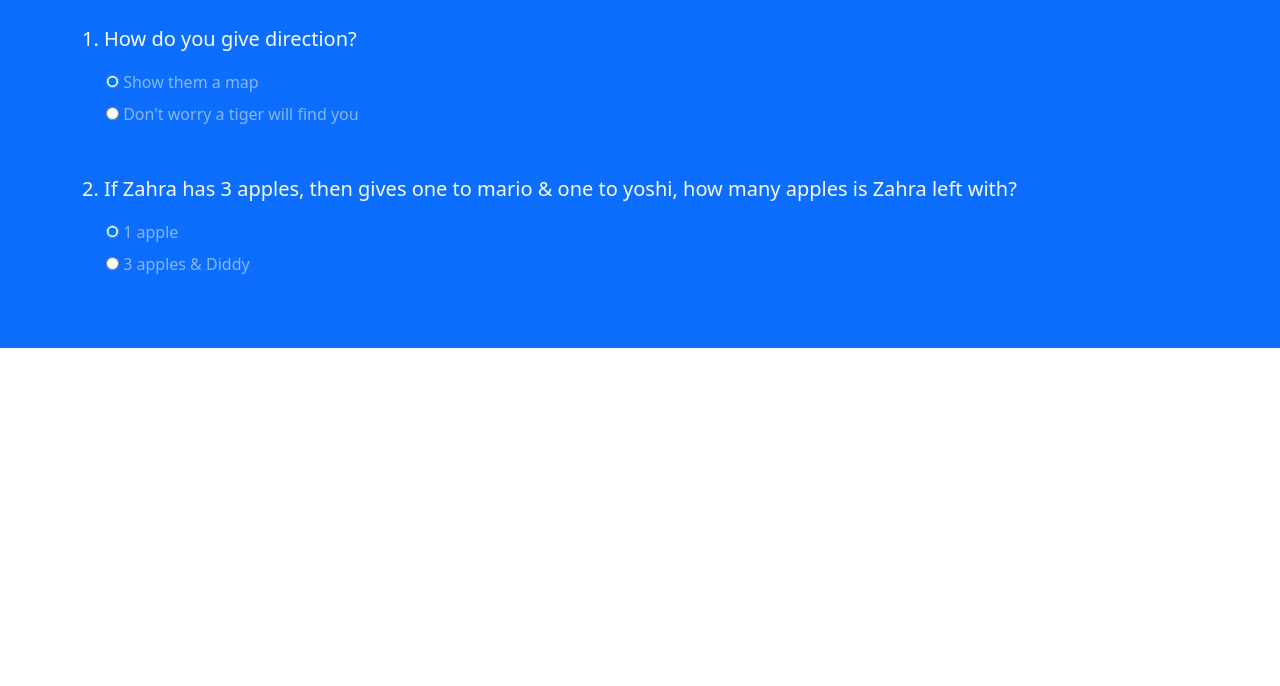
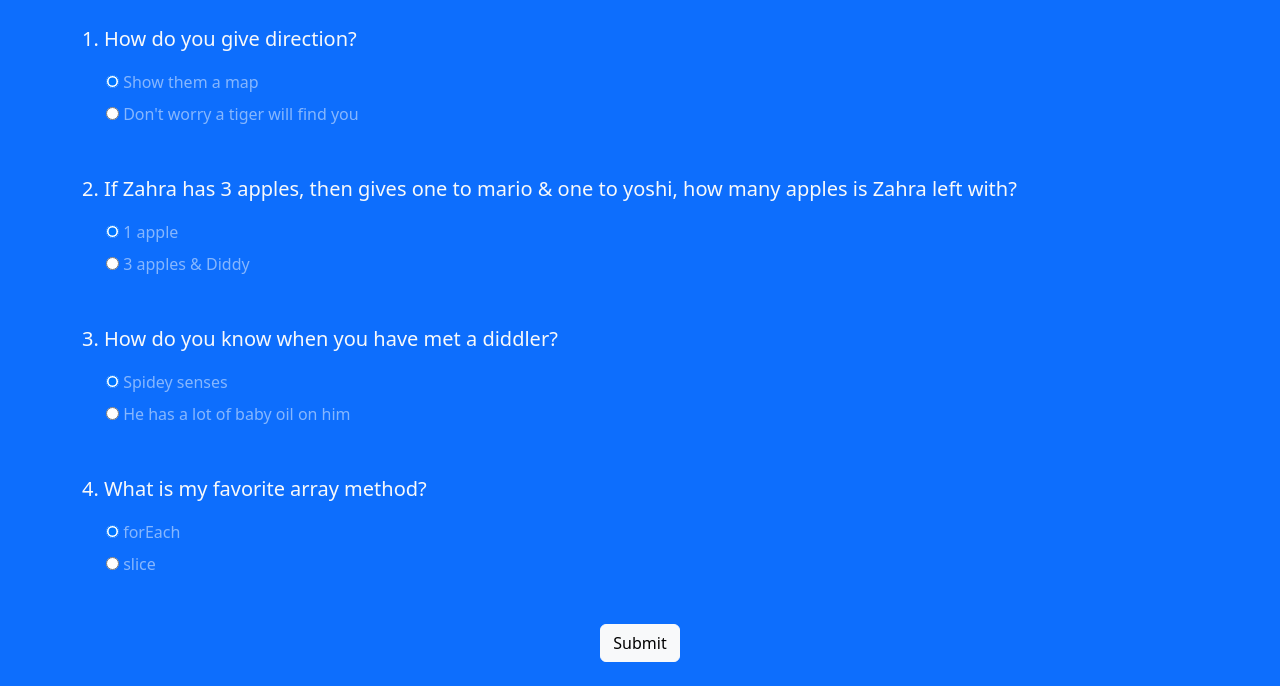
Before and after one commit to njagua3/Njagua-Quiz-DOM-Practice, a plain HTML site: page index.html in a window 1280 px wide. Shown: the part 291-977 px from the top of the page. Before the commit the page ends 800 px from the top, so only its background shows below. Drawn offline with nearby package versions, Linux system fonts and the light colour scheme.

Commit message:
html template complete

```diff
--- a/index.html
+++ b/index.html
@@ -47,10 +47,39 @@
             </div>
             <div class="form-check my-2 text-white-50">
               <input type="radio" name="q2" value="B" />
+              <label class="form-check-label">3 apples & Diddy</label>
+            </div>
+          </div>
+          <div class="my-5">
+            <p class="lead font-weight-normal">
+              3. How do you know when you have met a diddler?
+            </p>
+            <div class="form-check my-2 text-white-50">
+              <input type="radio" name="q3" value="A" checked />
+              <label class="form-check-label">Spidey senses</label>
+            </div>
+            <div class="form-check my-2 text-white-50">
+              <input type="radio" name="q3" value="B" />
               <label class="form-check-label"
-                >3 apples & Diddy</label
+                >He has a lot of baby oil on him</label
               >
             </div>
+          </div>
+          <div class="my-5">
+            <p class="lead font-weight-normal">
+              4. What is my favorite array method?
+            </p>
+            <div class="form-check my-2 text-white-50">
+              <input type="radio" name="q4" value="A" checked />
+              <label class="form-check-label">forEach</label>
+            </div>
+            <div class="form-check my-2 text-white-50">
+              <input type="radio" name="q4" value="B" />
+              <label class="form-check-label">slice</label>
+            </div>
+          </div>
+          <div class="text-center">
+            <input type="submit" class="btn btn-light" />
           </div>
         </form>
       </div>
```
